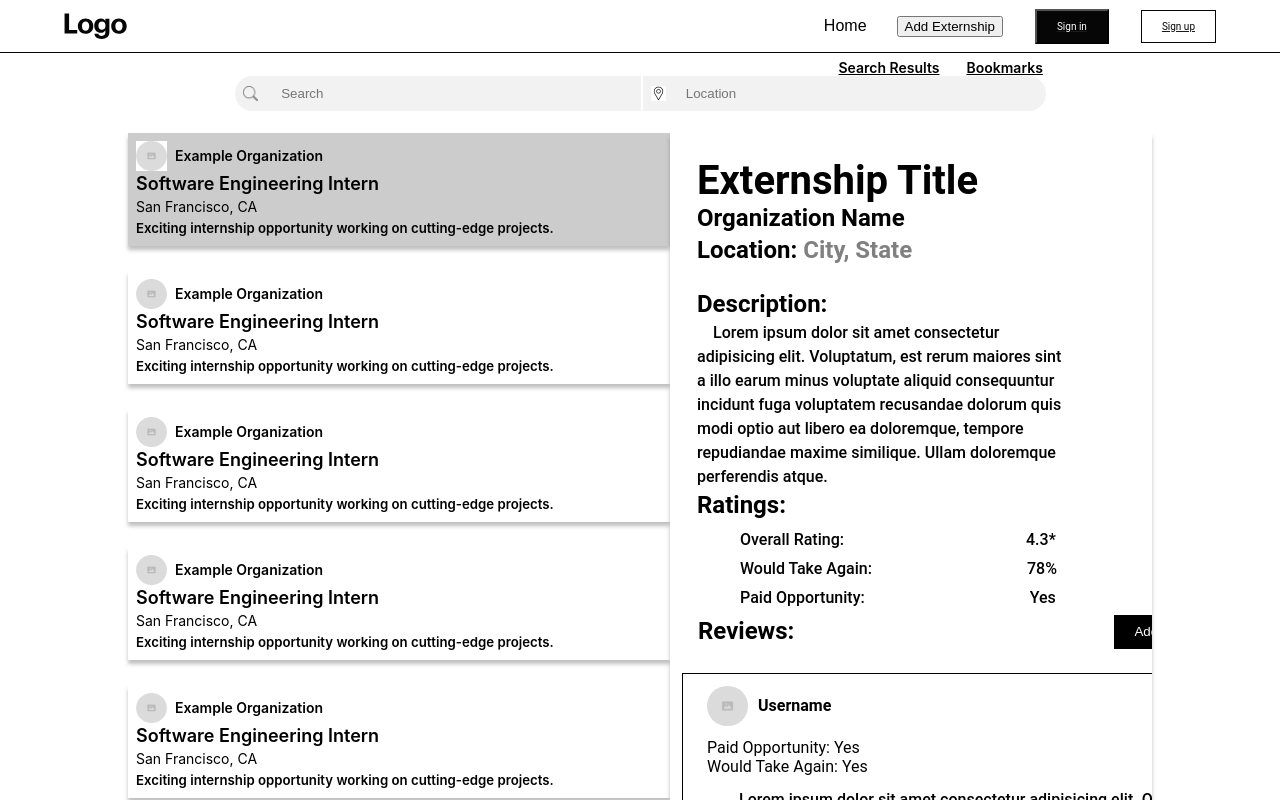
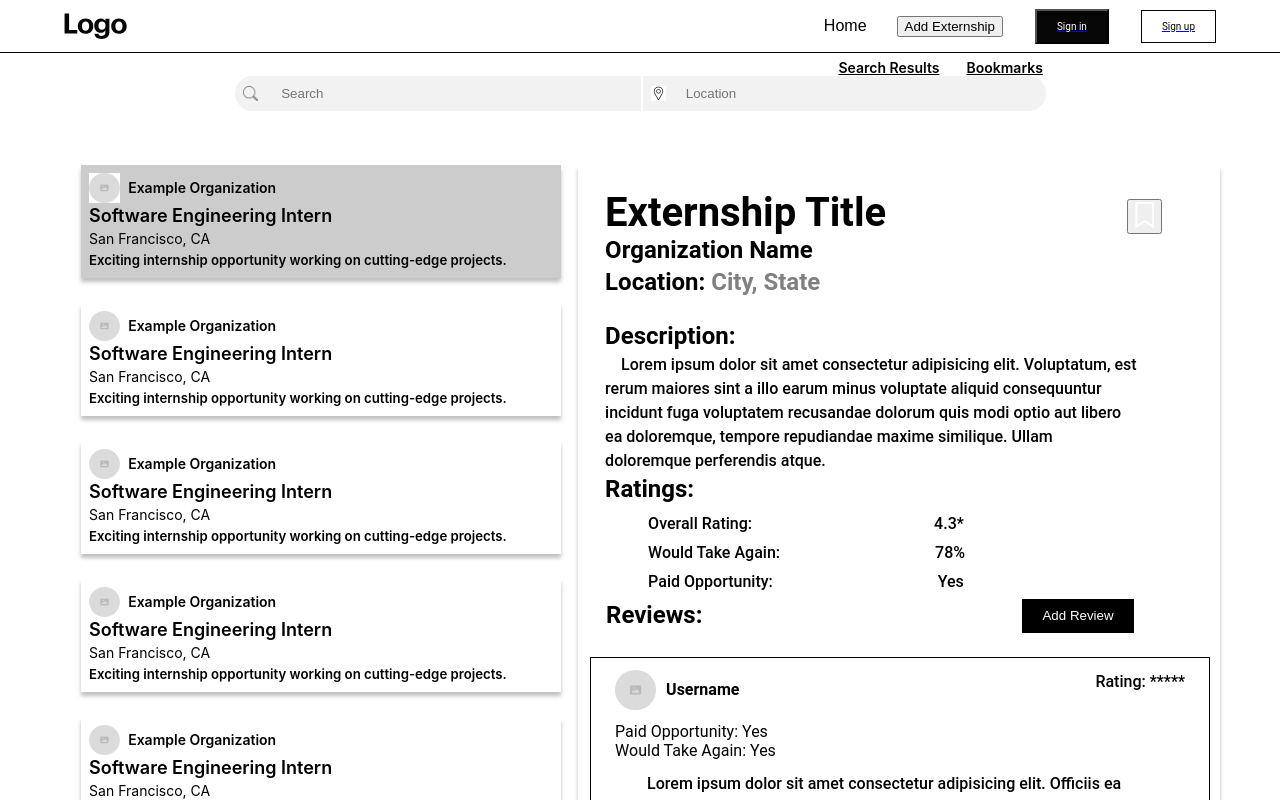
Before and after one commit to austindusa/Code-Enjoyers-Senior-Project, a React (Create React App) app: page /resultpage in a window 1280 px wide. Shown: the top 800 px of the page. Built offline with nearby package versions, Linux system fonts and the light colour scheme.

Commit message:
Added container that holds both the search results card lists and detailed result window.

```diff
--- a/src/App.css
+++ b/src/App.css
@@ -38,7 +38,7 @@
 
 .navbar-menu li a {
   text-decoration: none;
-  color:black;
+  color: black;
 }
 
 .addExternship {
@@ -69,7 +69,7 @@
   padding: 0.875rem 0.75rem;
   width: 100%;
   max-width: 640px;
-  background-color: #FFF;
+  background-color: #fff;
   border-radius: 0.937rem;
 }
 
@@ -89,8 +89,7 @@
   border-radius: 9.375rem;
   border: 1px solid var(--Black, #060606);
   background: var(--Black, #060606);
-  color: var(--White, #FFF);
-
+  color: var(--White, #fff);
 
   font-family: Roboto;
   font-size: 0.625rem;
@@ -116,8 +115,8 @@
 
   border-radius: 9.375rem;
   border: 1px solid var(--Black, #060606);
-  background: var(--White, #FFF);
-  color: var(--White, #FFF);
+  background: var(--White, #fff);
+  color: var(--White, #fff);
 
   color: var(--Black, #060606);
   font-family: Roboto;
@@ -175,7 +174,7 @@
 
   border-radius: 0.625rem;
   border: 1px solid var(--Black, #060606);
-  background: var(--White, #FFF);
+  background: var(--White, #fff);
 }
 
 .addExternship-inner .addExternshipInputDesc {
@@ -189,7 +188,7 @@
 
   border-radius: 0.625rem;
   border: 1px solid var(--Black, #060606);
-  background: var(--White, #FFF);
+  background: var(--White, #fff);
 }
 
 .writeReview-inner .buttonContainer .close-btn:hover {
@@ -207,12 +206,11 @@
 
 .review-container {
   font-family: "Roboto", sans-serif;
-  top: 50%;
-  left: 50%;
-  width: 642px;
-  height: 743px;
+  width: 40.125rem;
+  height: 50.4rem;
   background: #fff;
   box-shadow: 0px 4px 4px 0px rgba(0, 0, 0, 0.25);
+  margin-right: 1.8rem;
 }
 
 #title {
@@ -270,7 +268,7 @@
   align-items: flex-end;
 }
 
-#book-mark {
+.review-container #book-mark {
   width: 18.667px;
   height: 25.833px;
   fill: #000;
--- a/src/components/Card.jsx
+++ b/src/components/Card.jsx
@@ -11,7 +11,7 @@ function Card({
 }) {
   const cardStyle = {
     display: "flex",
-    width: "32.875rem",
+    width: "29rem",
     height: "6.4375rem",
     padding: "0.5rem 0.5rem 0.5rem 0.5rem",
     flexDirection: "column",
@@ -19,6 +19,7 @@ function Card({
     gap: "0.0625rem",
     background: isSelected ? "#CCC" : "white",
     boxShadow: "0px 4px 4px 0px rgba(0, 0, 0, 0.25)",
+    marginLeft: "50px",
   };
 
   function handleClick() {
--- a/src/components/CardListWindow.jsx
+++ b/src/components/CardListWindow.jsx
@@ -15,7 +15,7 @@ function CardListWindow({ onCardClick }) {
 
   const windowStyle = {
     display: "flex",
-    width: "40.125rem",
+    width: "30.125rem",
     height: "46.4375rem",
     flexDirection: "column",
     alignItems: "flex-start",
@@ -57,11 +57,6 @@ function CardListWindow({ onCardClick }) {
     }
   };
 
-  //   useEffect(() => {
-  //     setSelectedCardIndex(selectedCardIndex);
-  //     onCardClick(cardData);
-  //   });
-
   return (
     <div style={windowStyle}>
       {currentPosts}
--- a/src/components/reviewContainer.jsx
+++ b/src/components/reviewContainer.jsx
@@ -1,8 +1,7 @@
-
 import userName from "../images/userName.jpg";
-import WriteReview from './WriteReview';
-import React, { useState } from 'react';
-import {useNavigate } from "react-router-dom";
+import WriteReview from "./WriteReview";
+import React, { useState } from "react";
+import { useNavigate } from "react-router-dom";
 
 const ReviewContainer = () => {
   const [isUserSignedIn, setUserSignedIn] = useState(false);
@@ -24,8 +23,8 @@ const ReviewContainer = () => {
 
   const toggle = () => {
     if (checkUserSignIn()) {
-      setBookmarkBlack(!bookmarkBlack);}
-      else {
+      setBookmarkBlack(!bookmarkBlack);
+    } else {
       redirectToLoginPage();
     }
   };
@@ -34,23 +33,23 @@ const redirectToLoginPage = () => {
     navigate("/login");
   };
   return (
-    <div className="review-container">
+    <section className="review-container">
       <div className="title-and-bookmark">
         <div className="bit-title">
           <h2 id="title">Externship Title</h2>
         </div>
-        <button id = "bookmark" onClick = {toggle}>
+        <button id="bookmark" onClick={toggle}>
           <svg
             xmlns="http://www.w3.org/2000/svg"
             width="19"
             height="26"
             viewBox="0 0 19 26"
-          fill= {bookmarkBlack ? 'black' : 'white'}
+            fill={bookmarkBlack ? "black" : "white"}
           >
             <path
               fill-rule="evenodd"
               clip-rule="evenodd"
-            d= "M19 24.9485V2.05504C19 0.93 18.0747 0 16.9587 0H2.37337C1.25871 0 0.333374 0.931292 0.333374 2.05375V24.9485C0.333374 25.1681 0.413374 25.3812 0.560041 25.544C0.699486 25.702 0.895408 25.8031 1.10855 25.827C1.32169 25.851 1.5363 25.796 1.70937 25.6732L9.66671 20.1513L17.624 25.6732C17.7218 25.7425 17.8336 25.7909 17.9521 25.8152C18.0706 25.8394 18.1931 25.8389 18.3114 25.8137C18.4297 25.7886 18.5411 25.7393 18.6383 25.6692C18.7354 25.5991 18.816 25.5097 18.8747 25.4071C18.9577 25.2677 19.0009 25.1094 19 24.9485ZM2.33337 22.8573L8.50271 18.5767C8.8422 18.3414 9.24922 18.2148 9.66671 18.2148C10.0842 18.2148 10.4912 18.3414 10.8307 18.5767L17 22.8573V2.05504C17.0001 2.03255 16.995 2.01033 16.9851 1.98999C16.9752 1.96966 16.9607 1.95172 16.9427 1.9375H2.39071C2.3729 1.95159 2.35852 1.96931 2.34861 1.98941C2.3387 2.00951 2.3335 2.03148 2.33337 2.05375V22.8573Z"
+              d="M19 24.9485V2.05504C19 0.93 18.0747 0 16.9587 0H2.37337C1.25871 0 0.333374 0.931292 0.333374 2.05375V24.9485C0.333374 25.1681 0.413374 25.3812 0.560041 25.544C0.699486 25.702 0.895408 25.8031 1.10855 25.827C1.32169 25.851 1.5363 25.796 1.70937 25.6732L9.66671 20.1513L17.624 25.6732C17.7218 25.7425 17.8336 25.7909 17.9521 25.8152C18.0706 25.8394 18.1931 25.8389 18.3114 25.8137C18.4297 25.7886 18.5411 25.7393 18.6383 25.6692C18.7354 25.5991 18.816 25.5097 18.8747 25.4071C18.9577 25.2677 19.0009 25.1094 19 24.9485ZM2.33337 22.8573L8.50271 18.5767C8.8422 18.3414 9.24922 18.2148 9.66671 18.2148C10.0842 18.2148 10.4912 18.3414 10.8307 18.5767L17 22.8573V2.05504C17.0001 2.03255 16.995 2.01033 16.9851 1.98999C16.9752 1.96966 16.9607 1.95172 16.9427 1.9375H2.39071C2.3729 1.95159 2.35852 1.96931 2.34861 1.98941C2.3387 2.00951 2.3335 2.03148 2.33337 2.05375V22.8573Z"
               //fill= "black"
             />
           </svg>
@@ -106,7 +105,6 @@ const redirectToLoginPage = () => {
         />
       )}
 
-
       <div className="user-review-container">
         <img
           className="user-image"
@@ -124,7 +122,7 @@ const redirectToLoginPage = () => {
           harum sequi explicabo?
         </div>
       </div>
-    </div>
+    </section>
   );
 };
 
--- a/src/pages/ResultPage.jsx
+++ b/src/pages/ResultPage.jsx
@@ -4,6 +4,7 @@ import ReviewContainer from "../components/reviewContainer";
 import NavigationBar from "../components/navigationBar";
 import ResultSearchBar from "../components/resultSearchComp";
 import BookmarkToggle from "../components/bookmarkToggle";
+import "./SearchResultContainer.css";
 
 function ResultPage() {
   const [selectedCard, setSelected] = useState(null);
@@ -12,7 +13,7 @@ function ResultPage() {
     display: "flex",
     justifyContent: "center",
     alignItems: "center",
-    width: "80%",
+    width: "70%",
     margin: "auto",
   };
 
@@ -37,9 +38,11 @@ function ResultPage() {
           <BookmarkToggle />
         </div>
       </div>
-      <div style={horizontalStyle}>
+      <div className="result-container">
         <CardListWindow onCardClick={handleCardClick} />
-        {selectedCard && <ReviewContainer cardData={selectedCard} />}
+        <div className="detailed-result-container">
+          {selectedCard && <ReviewContainer cardData={selectedCard} />}
+        </div>
       </div>
     </div>
   );
--- /dev/null
+++ b/src/pages/SearchResultContainer.css
@@ -0,0 +1,12 @@
+.result-container {
+  display: flex;
+  flex-direction: row;
+  justify-content: center;
+  align-items: center;
+  column-gap: 65px;
+  margin-top: 2rem;
+}
+
+.detailed-result-container {
+  height: 743px;
+}
```
Also changed, not shown: src/components/resultSearchComp.module.css (indentation only). Lines whose indentation alone changed are shown as unchanged.
